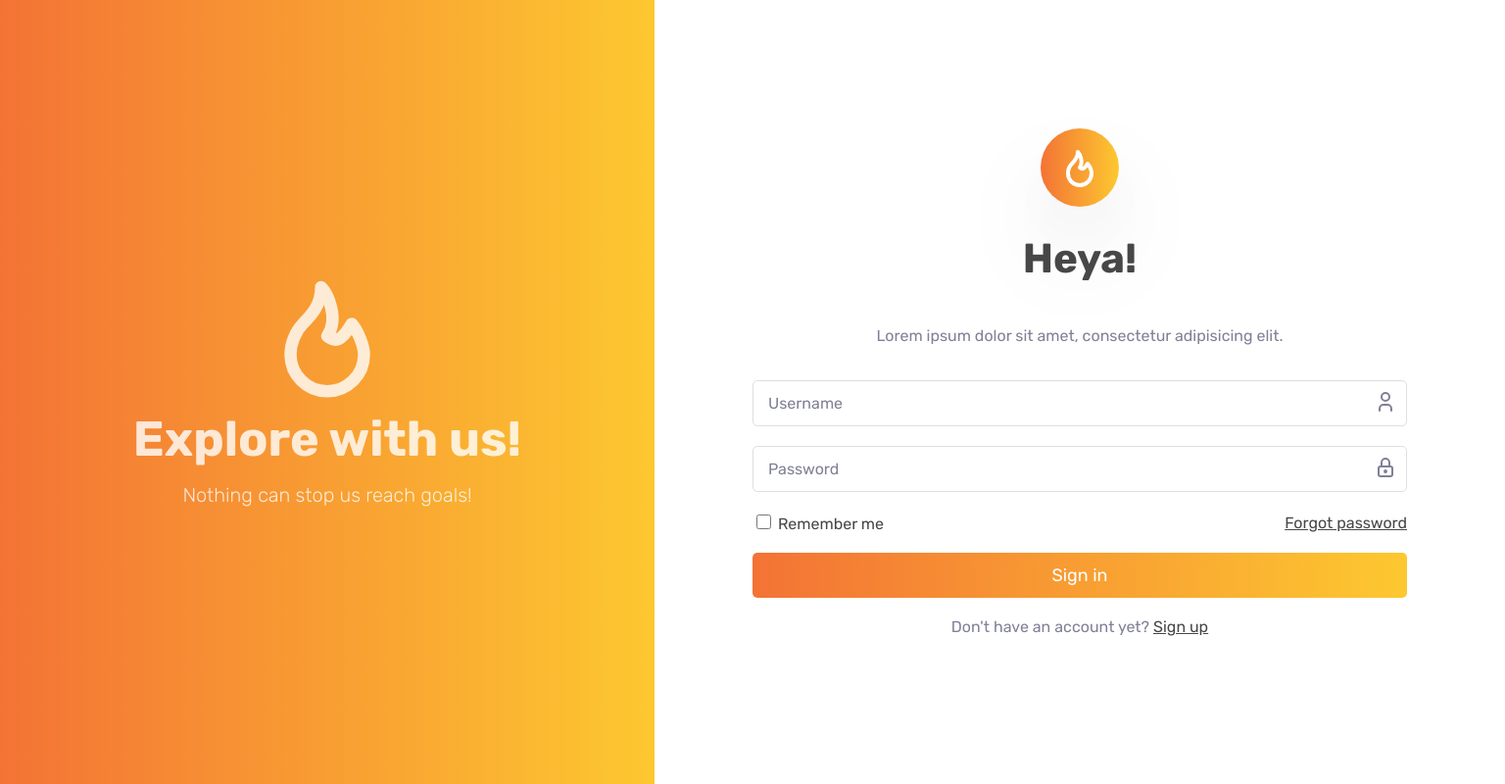
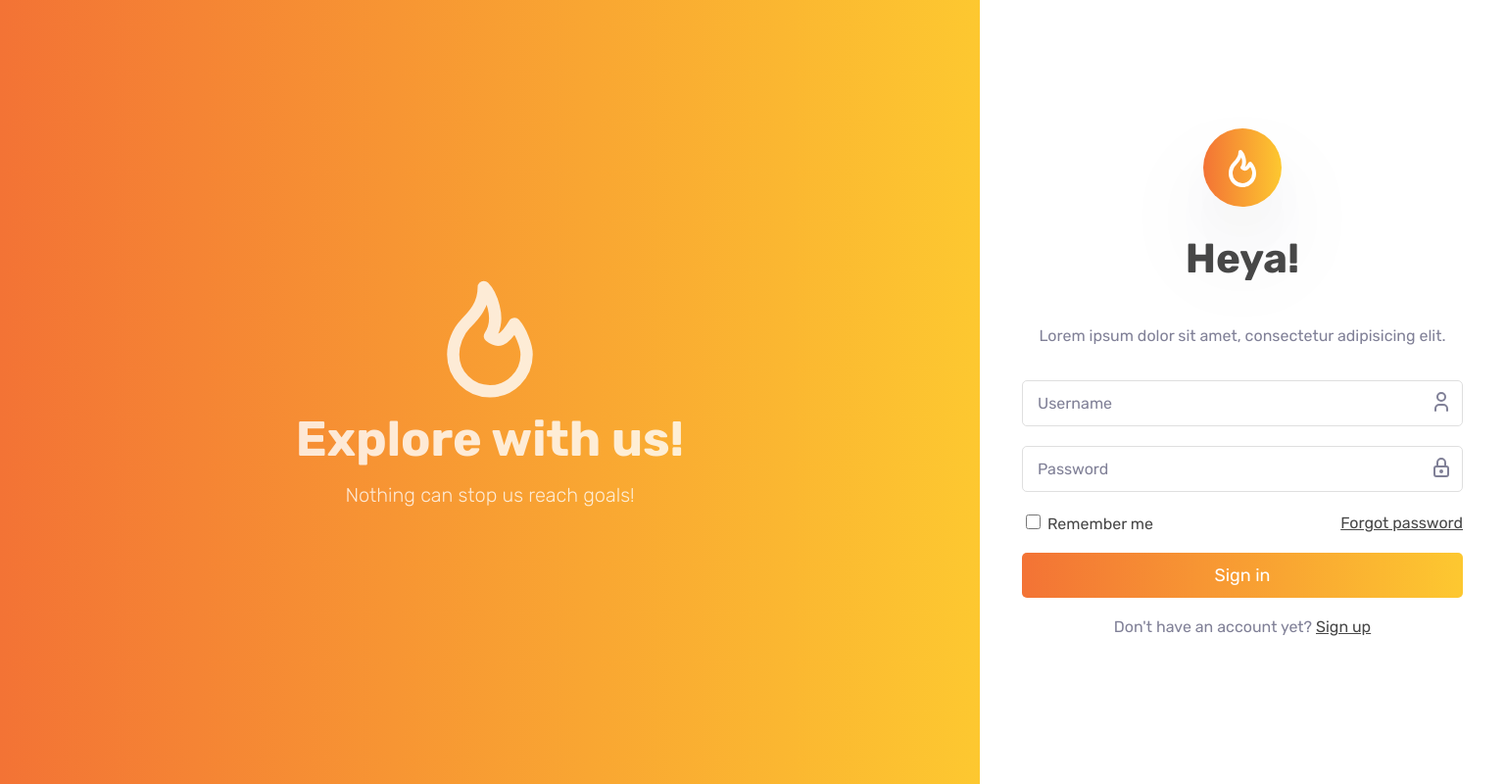
Before and after one commit to Mike5801/CSS-HTML, a plain HTML site: page LoginForm1/example/index.html in a window 1536 px wide. Shown: the whole page at 98% size. Drawn offline with Linux system fonts and the light colour scheme.

Commit message:
fix styles

```diff
--- a/LoginForm1/example/style.css
+++ b/LoginForm1/example/style.css
@@ -7,6 +7,10 @@ body {
 
 body * {
     font-family: 'Rubik', sans-serif;
+}
+
+form {
+    width: 100%;
 }
 
 .container {
@@ -82,6 +86,13 @@ a, a:visited {
     }
 }
 
+@media only screen and (min-width: 1460px) {
+    .right {
+        margin-left: auto;
+        margin-right: auto;
+    }
+}
+
 .left svg {
     width: 150px;
     height: 150px;
@@ -119,9 +130,9 @@ a, a:visited {
     }
 }
 
-.right > div {
+/* .right > div {
     max-width: 500px;
-}
+} */
 
 .right h1 {
     color: #474747;
@@ -132,8 +143,8 @@ a, a:visited {
     color: #808097
 }
 
-.right form {
-    width: 100%;
+.right {
+    max-width: 450px;
 }
 
 .input-container {
@@ -141,7 +152,6 @@ a, a:visited {
     flex-direction: column-reverse;
     position: relative;
     margin: 20px 0;
-    width: 100%;
 }
 
 .input-container svg {
```
